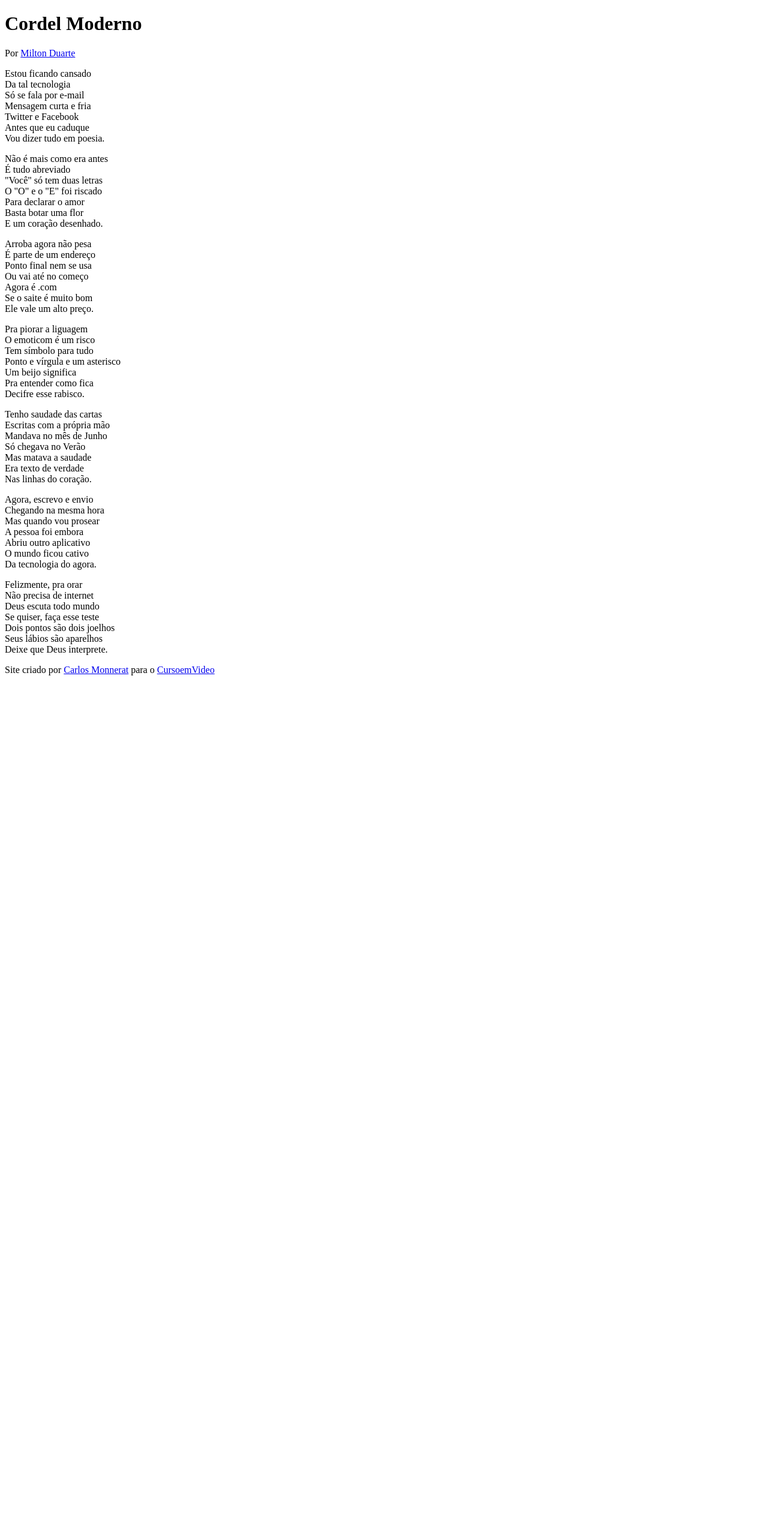
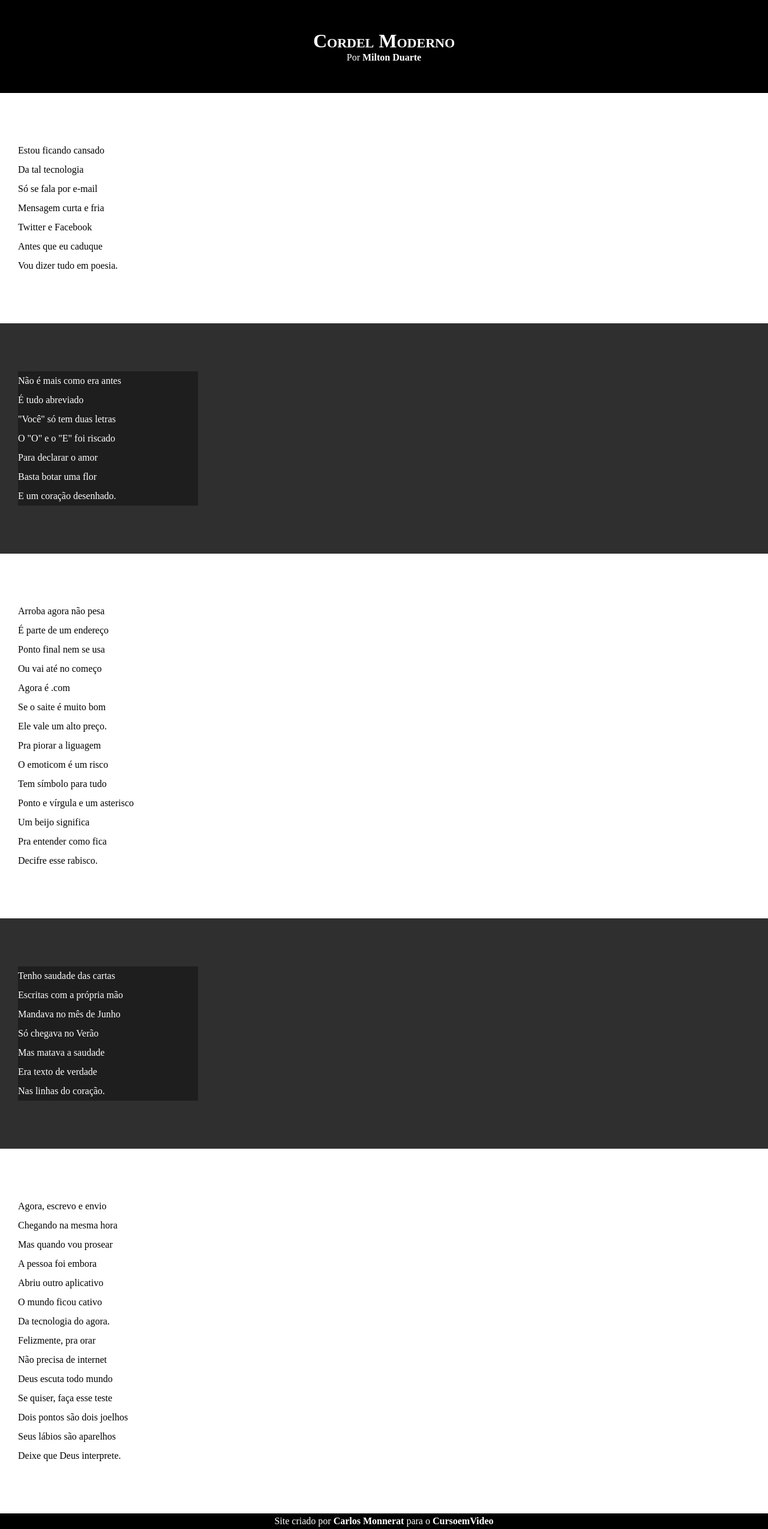
Before and after one commit to CarlosMonnerat/html-css, a PHP site: page / in a window 1280 px wide. Shown: the whole page at 60% size. Before the commit the page ends 1126 px from the top, so only its background shows below. Run offline with PHP 8.4, Linux system fonts and the light colour scheme.

Commit message:
style atualizado

```diff
--- a/desafios/projeto-cordel/estilo/style.css
+++ b/desafios/projeto-cordel/estilo/style.css
@@ -1 +1,66 @@
 @charset "UTF-8";
+
+*{
+    margin: 0px;
+    padding: 0px;
+}
+
+html, body{
+    min-height: 100vh;
+    background-color: darkgray;
+}
+
+header{
+    background-color: black;
+    color: white;
+    text-align: center;
+}
+
+header > h1{
+    padding-top: 50px;
+/*  text-transform: uppercase;  (Joga tudo para maiúscula) */
+    font-variant: small-caps; /*Joga tudo para maiúscula, porém com as iniciais maiores*/
+
+}
+header > p{
+    padding-bottom: 50px;
+
+}
+
+a{
+    color: white;
+    text-decoration: none;
+    font-weight: bolder;
+}
+
+a:hover{
+    text-decoration: underline;
+    color: rgba(45, 146, 214, 0.753);
+}
+
+section{
+    padding-top: 10vh;
+    padding-bottom: 10vh;
+    line-height: 2em;
+    padding-left: 30px;
+}
+
+section.normal{
+    background-color: white;
+    color: black;
+}
+section.imagem{
+    background-color: rgb(48, 47, 47);
+    color: white;
+}
+section.imagem > p{
+    background-color: rgba(0, 0, 0, 0.363);
+    width: 300px;
+}
+
+footer{
+    background-color: black;
+    color: white;
+    text-align: center;
+    padding: 4px;
+}
--- a/desafios/projeto-cordel/index.html
+++ b/desafios/projeto-cordel/index.html
@@ -13,7 +13,7 @@
         <p>Por <a href="https://www.recantodasletras.com.br/poesias/3186743" target="_blank">Milton Duarte</a></p>
     </header>
 
-    <section>
+    <section class="normal">
         <p>
             Estou ficando cansado <br>
             Da tal tecnologia <br>
@@ -25,7 +25,7 @@
         </p>
     </section>
 
-    <section>
+    <section class="imagem">
         <p>
             Não é mais como era antes <br>
             É tudo abreviado <br>
@@ -37,7 +37,7 @@
         </p>
     </section>
 
-    <section>
+    <section class="normal">
         <p>
             Arroba agora não pesa <br>
             É parte de um endereço <br>
@@ -58,7 +58,7 @@
         </p>
     </section>
 
-    <section>
+    <section class="imagem">
         <p>
             Tenho saudade das cartas <br>
             Escritas com a própria mão <br>
@@ -70,7 +70,7 @@
         </p>
     </section>
 
-    <section>
+    <section class="normal">
         <p>
             Agora, escrevo e envio <br>
             Chegando na mesma hora <br>
```
